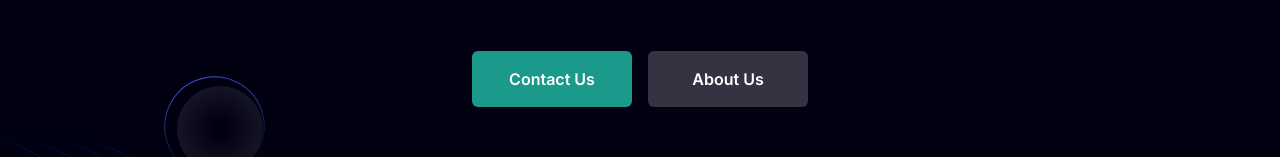
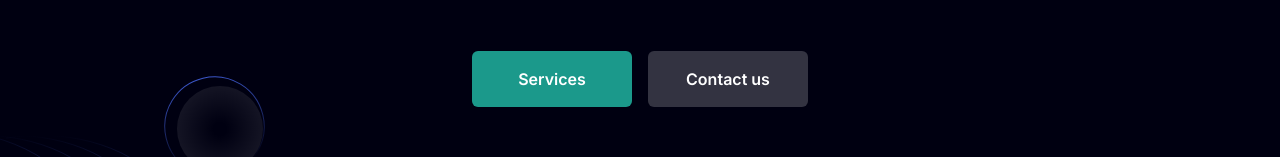
Before and after one commit to nikolamirilo/Reactify_Solutions, a Next.js app: page / in a window 1280 px wide. Shown: the part 480-637 px from the top of the page. Built offline with nearby package versions, Linux system fonts and the light colour scheme; no server answers; the database is empty; a web font is replaced by a local one.

Commit message:
restructured hero sectin

```diff
--- a/components/Hero/index.tsx
+++ b/components/Hero/index.tsx
@@ -27,16 +27,18 @@ const Hero = () => {
                 </p>
                 <div className="flex flex-col items-center justify-center space-y-4 sm:flex-row sm:space-x-4 sm:space-y-0">
                   <Link
-                    href="/contact"
+
+                    href="#services"
                     className="bg-primaryColor min-w-40 hover:bg-primaryColor/80 rounded-md py-4 px-8 text-base font-semibold text-white duration-300 ease-in-out"
                   >
-                    Contact Us
+
+                    Services
                   </Link>
                   <Link
-                    href="/about"
+                    href="/contact"
                     className="rounded-md bg-black/20 py-4 min-w-40 px-8 text-base font-semibold text-black duration-300 ease-in-out hover:bg-black/30 dark:bg-white/20 dark:text-white dark:hover:bg-white/30"
                   >
-                    About Us
+                    Contact us
                   </Link>
                 </div>
               </div>
```
